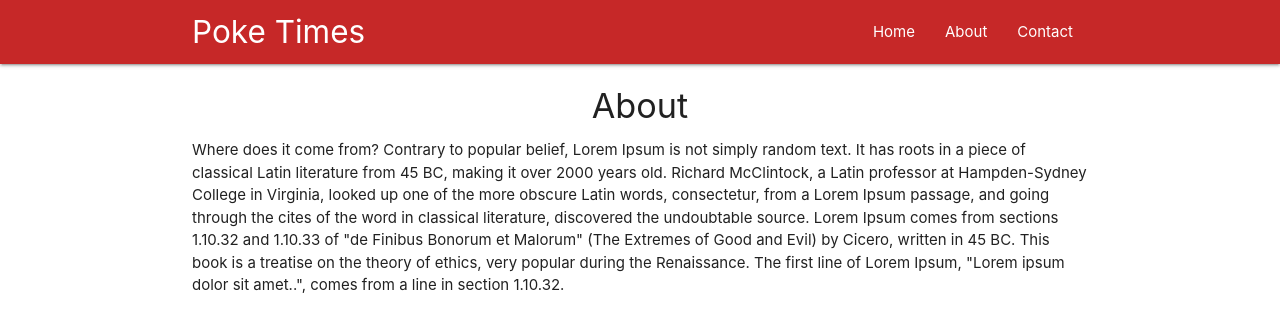
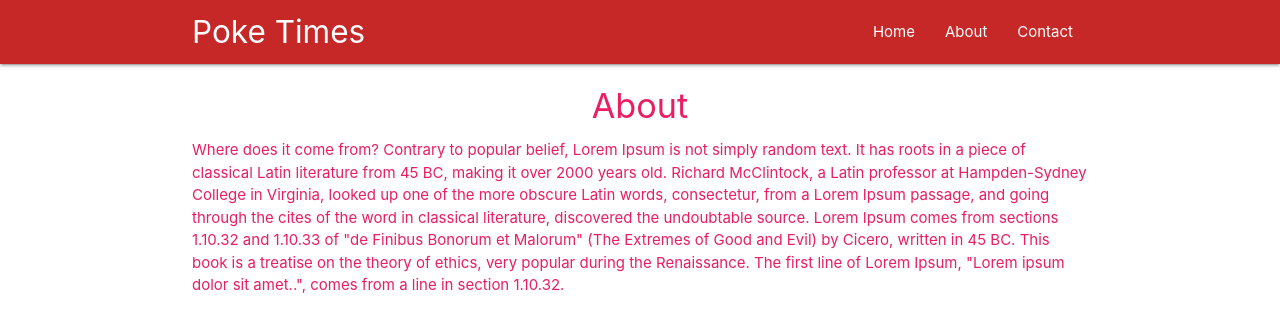
Before and after one commit to jenniferawesomecoder/Poketimesreact, a React (Create React App) app: page /about in a window 1280 px wide. Shown: the top 332 px of the page. Built offline with nearby package versions, Linux system fonts and the light colour scheme.

Commit message:
added highorder component

```diff
--- a/src/components/About.js
+++ b/src/components/About.js
@@ -1,4 +1,5 @@
 import React from 'react'
+import Rainbow from '../hoc/Rainbow'
 
  const About = () => {
     return (
@@ -10,4 +11,4 @@
         </div>
     )
 }
-export default About
+export default Rainbow(About)
--- /dev/null
+++ b/src/hoc/Rainbow.js
@@ -0,0 +1,20 @@
+import React from 'react'
+
+ const Rainbow = (WrappedComponent) => {
+     const colours = ['red', 'pink', 'red', 'orange', 'blue', 'green', 'yellow'];
+     const randomColour = colours[Math.floor(Math.random() * 5)];
+     const className = randomColour + '-text';
+
+     return (props) =>  {
+
+        return (
+            <div className={className} >
+
+              <WrappedComponent {...props} />
+
+            </div>
+        )
+
+     }
+}
+export default Rainbow
```
